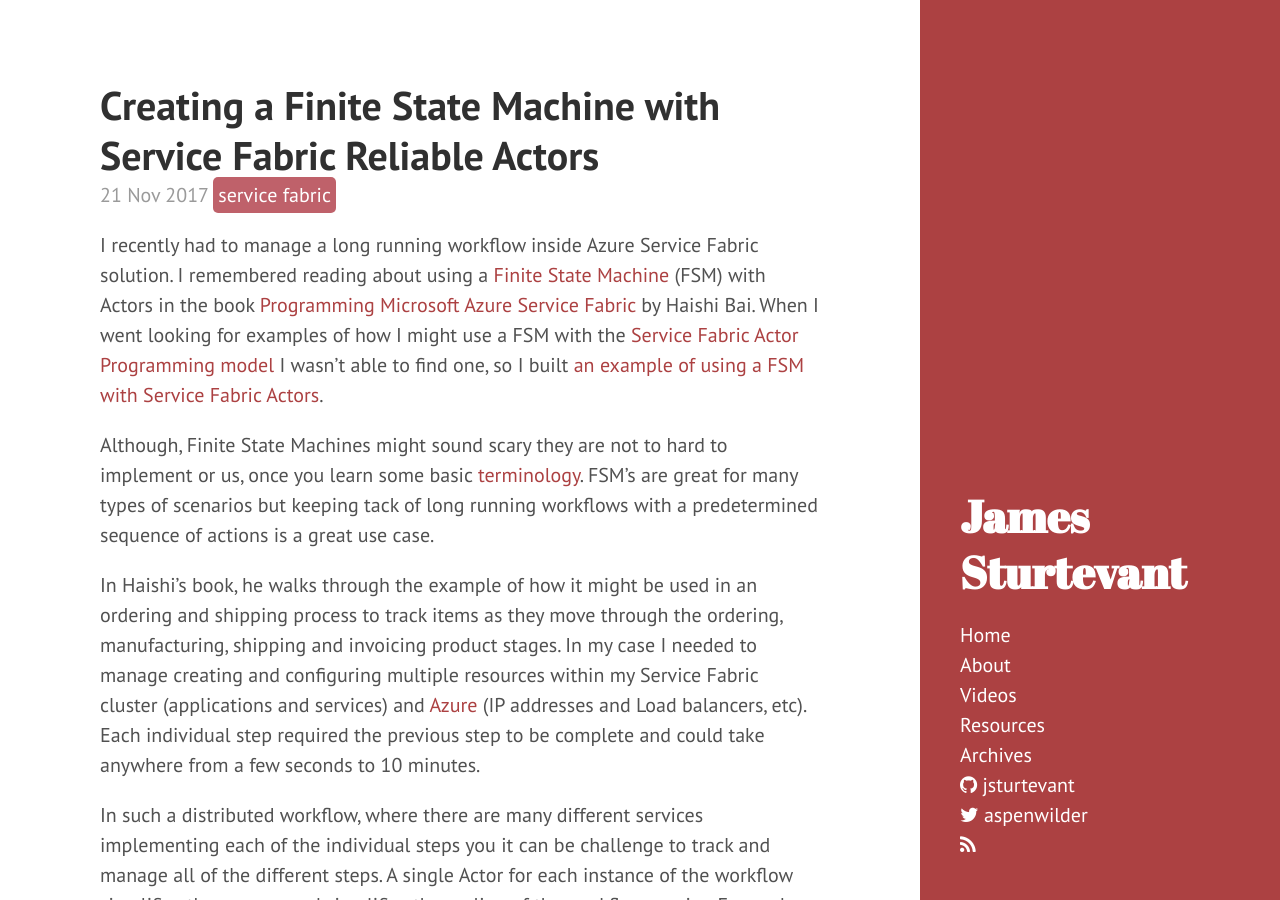
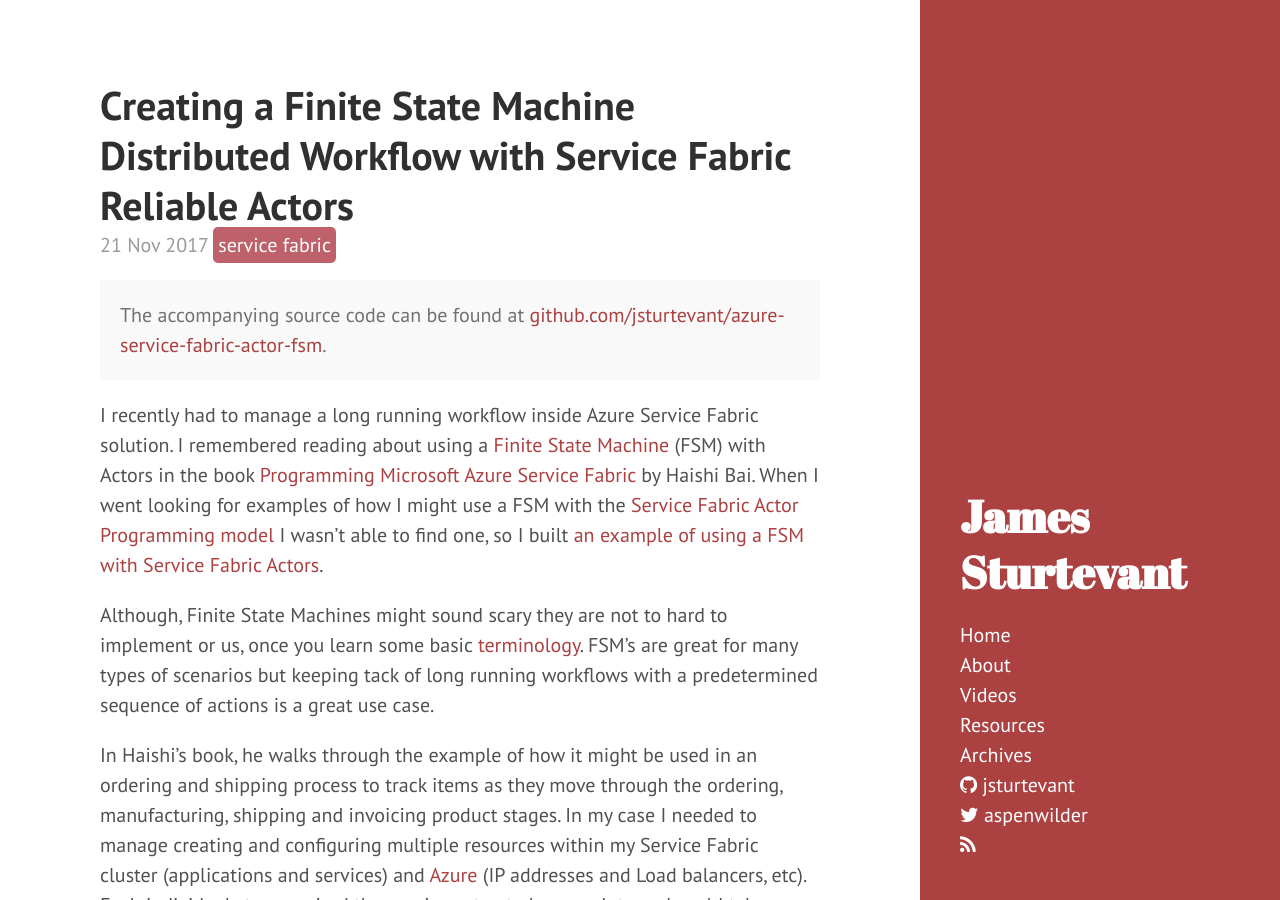
Before and after one commit to jsturtevant/jsturtevant.github.io, a Jekyll site: the page built from _posts/2017-11-21-Creating-a-Finite-State-Machine-Distributed-Workflow-with-Service-Fabric-Reliable-Actors.md, in a window 1280 px wide and 900 px high. Built offline with Jekyll 4.4.1, drawn with Linux system fonts in a browser that asks for light colours; nearby versions of some CDN libraries; comment, search, counter and statistics services are not loaded.

Commit message:
updated title and link to source

```diff
--- a/_posts/2017-11-21-Creating-a-Finite-State-Machine-Distributed-Workflow-with-Service-Fabric-Reliable-Actors.md
+++ b/_posts/2017-11-21-Creating-a-Finite-State-Machine-Distributed-Workflow-with-Service-Fabric-Reliable-Actors.md
@@ -1,11 +1,14 @@
 ---
 layout: post
-title: Creating a Finite State Machine with Service Fabric Reliable Actors
+title: Creating a Finite State Machine Distributed Workflow with Service Fabric Reliable Actors
 date: "2017-11-21"
 categories:
   - service fabric
   - csharp
 ---
+
+<p class="message">The accompanying source code can be found at <a href="https://github.com/jsturtevant/azure-service-fabric-actor-fsm">github.com/jsturtevant/azure-service-fabric-actor-fsm</a>.
+</p>
 
 I recently had to manage a long running workflow inside Azure Service Fabric solution.  I remembered reading about using a [Finite State Machine](https://en.wikipedia.org/wiki/Finite-state_machine) (FSM) with Actors in the book [Programming Microsoft Azure Service Fabric](https://www.amazon.com/Programming-Microsoft-Service-Developer-Reference/dp/1509301887/) by Haishi Bai.  When I went looking for examples of how I might use a FSM with the [Service Fabric Actor Programming model](https://docs.microsoft.com/en-us/azure/service-fabric/service-fabric-reliable-actors-introduction) I wasn't able to find one, so I built [an example of using a FSM with Service Fabric Actors](https://github.com/jsturtevant/azure-service-fabric-actor-fsm).
 
```
